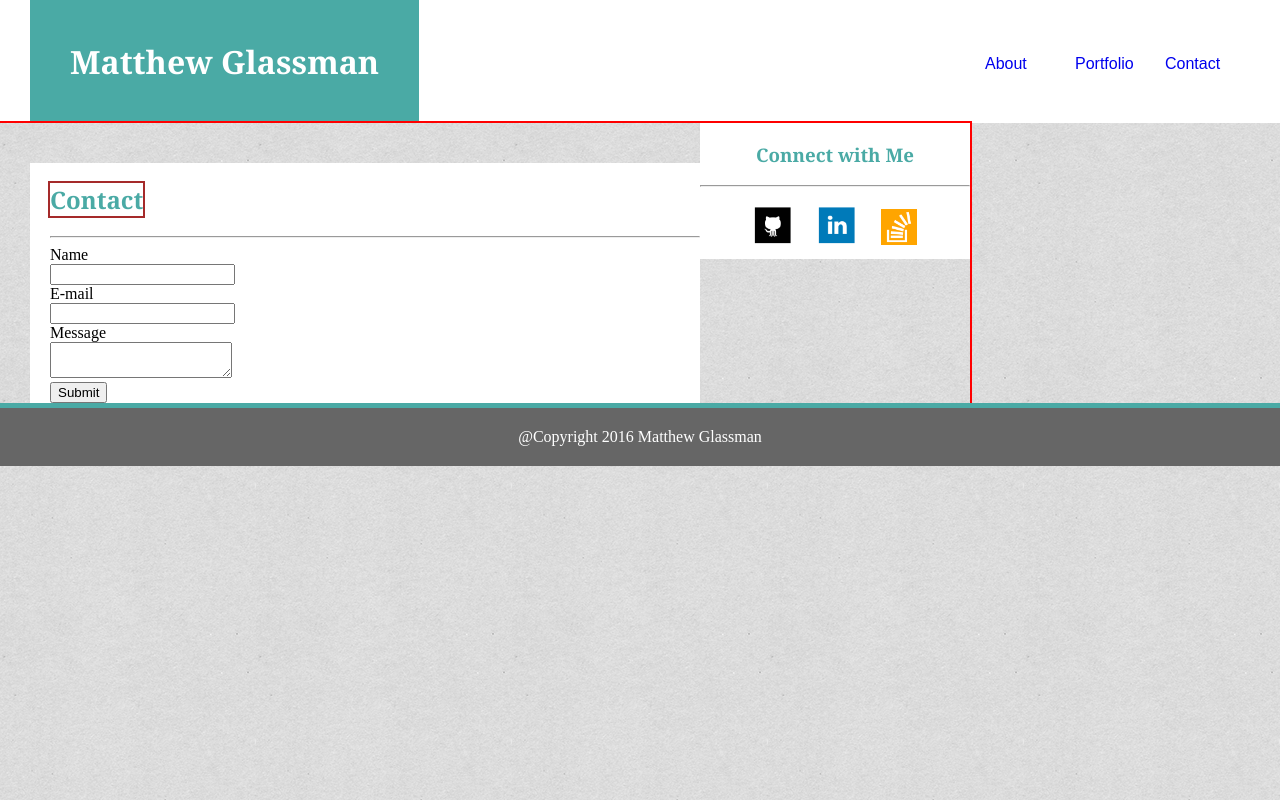
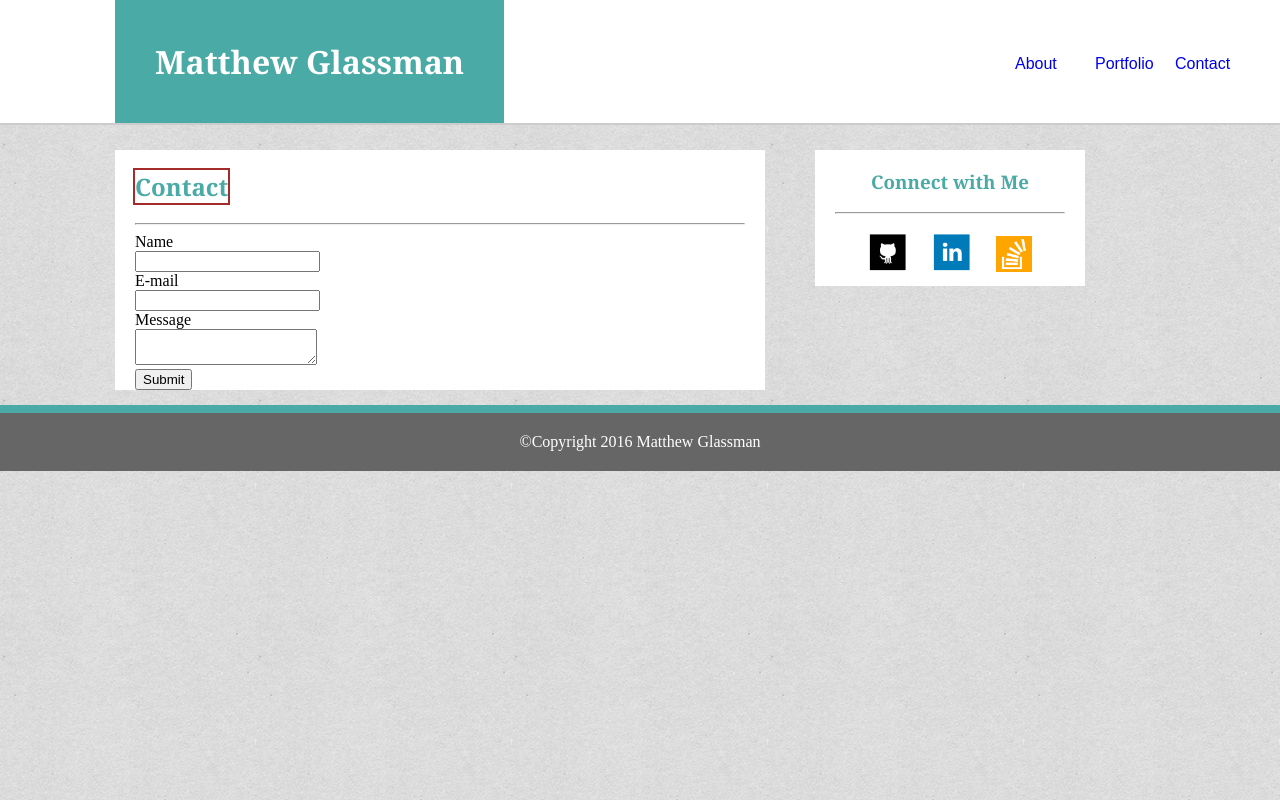
Before and after one commit to matthewglassman/Basic-Portfolio, a PHP site: page /contact.html in a window 1280 px wide. Run offline with PHP 8.4, Linux system fonts and the light colour scheme.

Commit message:
Updated CSS and modified html and added copyright symbol

```diff
--- a/assets/css/style.css
+++ b/assets/css/style.css
@@ -1,3 +1,6 @@
+*{
+  box-sizing: border-box;
+}
 html{
   /*background-image: url("../images/cardboard_flat.jpg");
   background-repeat: repeat; */
@@ -13,7 +16,7 @@ h1,h2,h3{
 .name{
   float: left;
   padding: 40px;
-  margin-left: 30px;
+  margin-left: 115px;
   margin-bottom: 0;
   margin-top: 0;
   background-color:#4aaaa5;
@@ -55,7 +58,7 @@ header{
   margin-top: 0;
   margin-bottom: 0;
   overflow: auto;
-  border-bottom: #cccccc;
+  border-bottom: 2px solid #cccccc;
  /* outline:2px dashed black; /*DEBUG*/
 }
 body{
@@ -66,22 +69,22 @@ body{
   /*outline:2px solid orange; /*DEBUG*/
 }
 .full{
-  margin: 0, 100px, 0, 100px;
+  margin: 25px 100px 15px 115px;
   clear: both;
   width: 970px;
   /*height: 455px;*/
   overflow: auto;
-  outline:2px solid red; /*DEBUG*/
+/*  outline:2px solid red; /*DEBUG*/
 }
 #me{
   float: left;
-  margin-top: 40px;
-  margin-left: 30px;
+  /*margin-top: 40px;
+  margin-left: 30px; */
   padding-left: 20px;
-  padding-right: 20;
+  padding-right: 20px;
   border: #dddddd;
   background: #ffffff;
-  width:650px;
+  width: 650px;
   /*outline:2px solid teal /*DEBUG*/
 }
 #meAbout{
@@ -108,7 +111,9 @@ p{
   float: right;
   text-align: center;
   /*margin-top: 40px;
-  margin-right: 20px; */
+  /*margin-right: 20px; */
+  padding-left: 20px;
+  padding-right: 20px;
   background: #ffffff;
   /*outline:2px solid blue; /*DEBUG*/
   width:270px;
@@ -118,21 +123,21 @@ p{
 }
 #ghicon{
   /*float:left;*/
-  width: 40px;
-  height: 40px;
+  width: 60px;
+  height: 60px;
   padding: 10px;
 
 }
 #liicon{
   /*float:left;*/
-  width: 40px;
-  height: 40px;
+  width: 60px;
+  height: 60px;
   padding:10px;
 }
 #stackicon{
   /*float:left;*/
-  width: 36px;
-  height: 36px;
+  width: 56px;
+  height: 56px;
   padding: 10px;
 }
 .dasboot{
@@ -141,15 +146,15 @@ p{
   padding: 20px;
   background-color:#666666;
   clear: both;
-  border-top: 5px solid #4aaaa5;
+  border-top: 8px solid #4aaaa5;
  /* outline:2px solid green; /*DEBUG*/
 }
 #contactarea{
   float: left;
-  margin-top: 40px;
-  margin-left: 30px;
+ /* margin-top: 40px;
+  margin-left: 30px; */
   padding-left: 20px;
-  padding-right: 20;
+  padding-right: 20px;
   border: #dddddd;
   background: #ffffff;
   width:650px;
--- a/contact.html
+++ b/contact.html
@@ -45,7 +45,7 @@
       </aside>
  </div>
 <footer class="dasboot">
-@Copyright 2016 Matthew Glassman
+&copy;Copyright 2016 Matthew Glassman
 </footer>
 </body>
 </html>
--- a/index.html
+++ b/index.html
@@ -28,7 +28,7 @@
       </aside>
  </div>
       <footer class="dasboot">
-        @Copyright Matthew Glassman
+        &copy; Copyright Matthew Glassman
       </footer>
 </body>
 </html>
```
